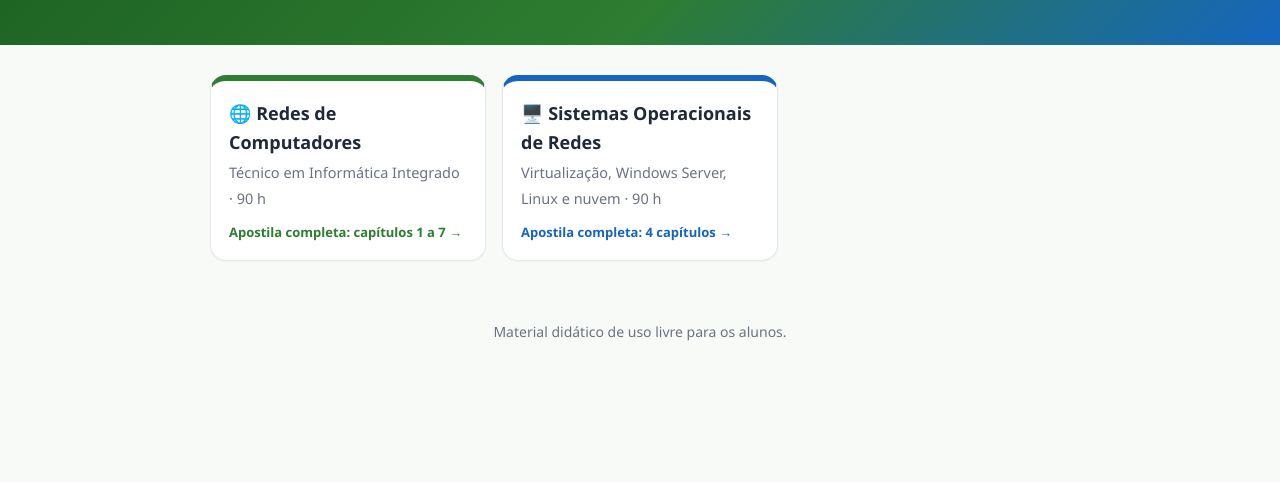
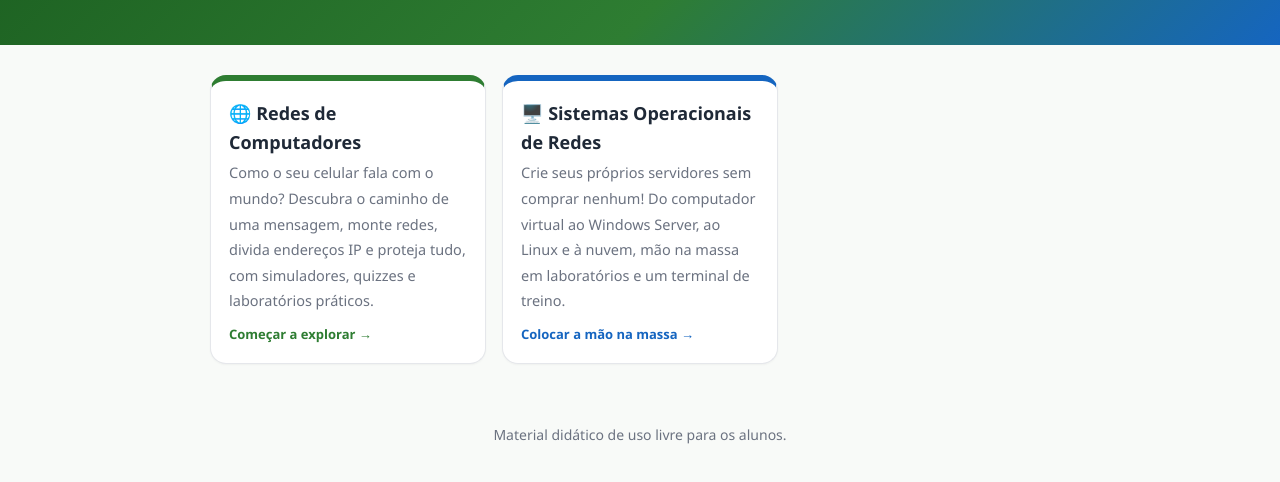
Before and after one commit to cesarazevedo/apostilas, a plain HTML site: page index.html in a window 1280 px wide. Shown: the part 152-634 px from the top of the page. Drawn offline with Linux system fonts and the light colour scheme.

Commit message:
Descrições mais atrativas nos cards da página inicial (#4)
Claude-Session: https://claude.ai/code/session_01CPjJkp29qJ8j8cCuq4z2zC

Co-authored-by: Claude <noreply@anthropic.com>

```diff
--- a/index.html
+++ b/index.html
@@ -31,8 +31,8 @@ footer{text-align:center;color:#6b7280;font-size:14px;padding-bottom:30px}
 </header>
 <main>
   <div class="grid">
-    <a class="card" href="redes/" style="--c:#2e7d32"><b>🌐 Redes de Computadores</b><span>Técnico em Informática Integrado · 90 h</span><em>Apostila completa: capítulos 1 a 7 →</em></a>
-    <a class="card" href="so/" style="--c:#1565c0"><b>🖥️ Sistemas Operacionais de Redes</b><span>Virtualização, Windows Server, Linux e nuvem · 90 h</span><em>Apostila completa: 4 capítulos →</em></a>
+    <a class="card" href="redes/" style="--c:#2e7d32"><b>🌐 Redes de Computadores</b><span>Como o seu celular fala com o mundo? Descubra o caminho de uma mensagem, monte redes, divida endereços IP e proteja tudo, com simuladores, quizzes e laboratórios práticos.</span><em>Começar a explorar →</em></a>
+    <a class="card" href="so/" style="--c:#1565c0"><b>🖥️ Sistemas Operacionais de Redes</b><span>Crie seus próprios servidores sem comprar nenhum! Do computador virtual ao Windows Server, ao Linux e à nuvem, mão na massa em laboratórios e um terminal de treino.</span><em>Colocar a mão na massa →</em></a>
     <!-- Para adicionar outra disciplina, copie o bloco acima e troque o link e o texto. -->
   </div>
 </main>
```
